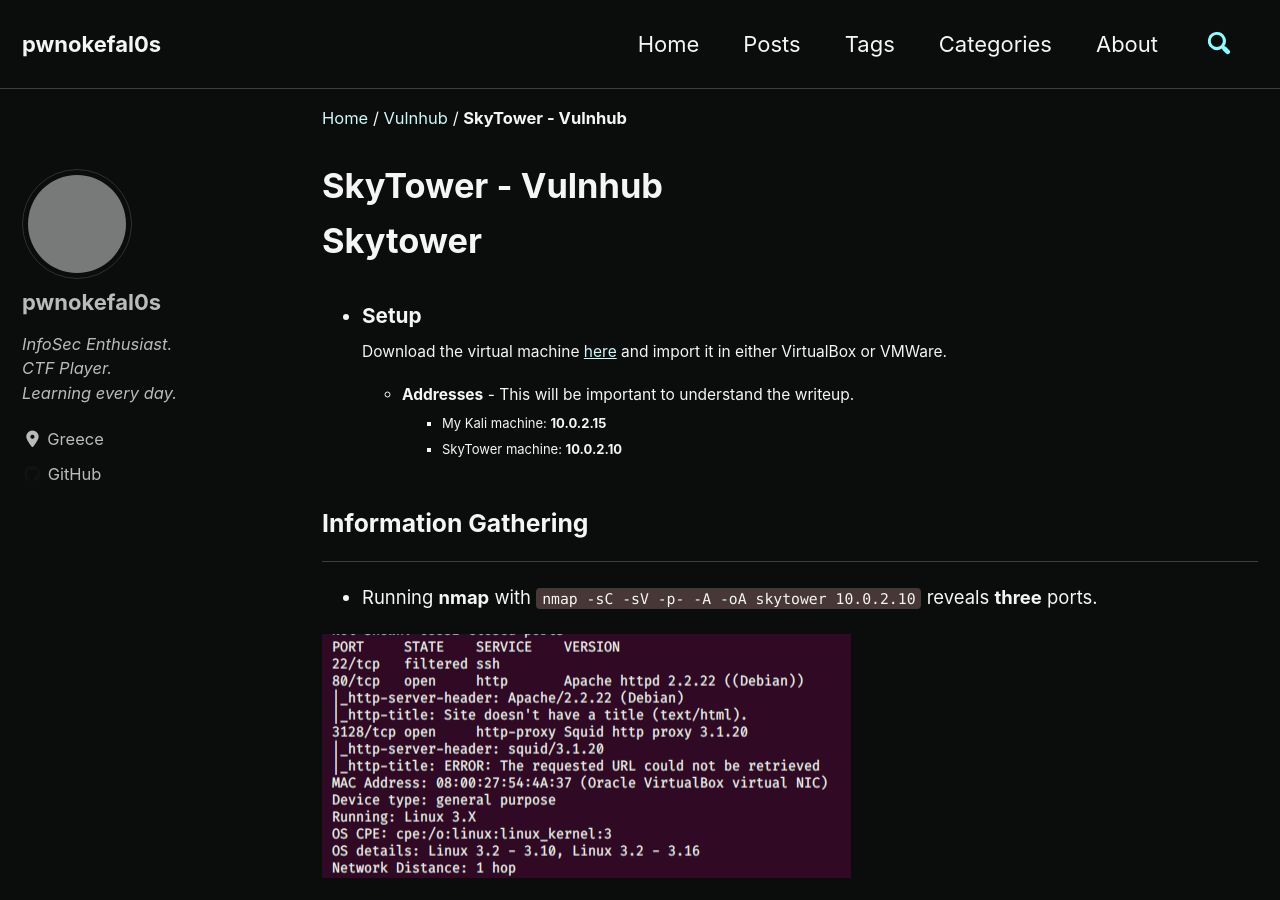
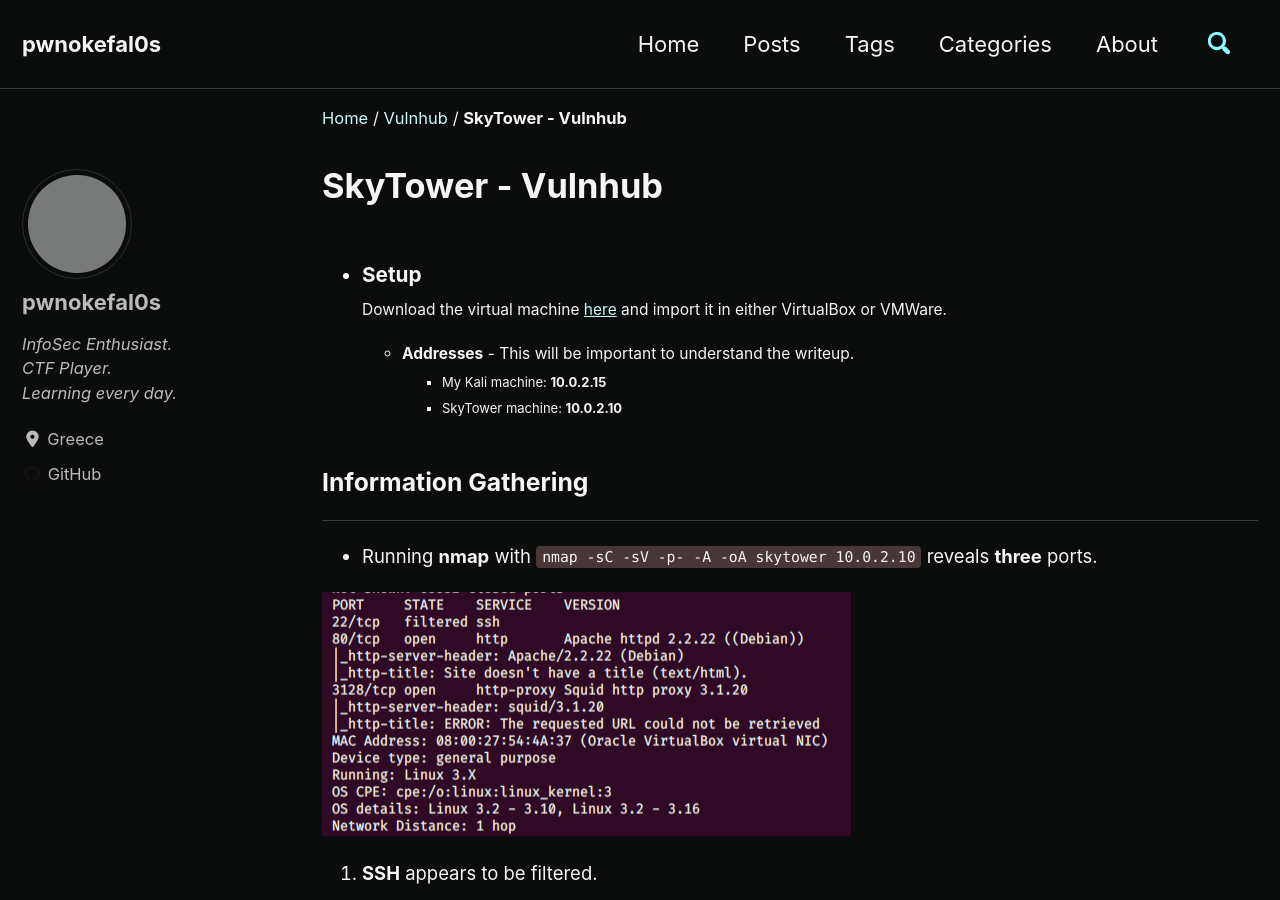
Before and after one commit to astasinos/astasinos.github.io, a Jekyll site: the page built from _posts/2020-04-20-SkyTower.md, in a window 1280 px wide and 900 px high. Built offline with Jekyll 4.4.1, drawn with Linux system fonts in a browser that asks for light colours; cached includes are drawn as plain includes; nearby versions of some CDN libraries; grey boxes are pictures that could not be loaded.

Commit message:
Update 2020-04-20-SkyTower.md

```diff
--- a/_posts/2020-04-20-SkyTower.md
+++ b/_posts/2020-04-20-SkyTower.md
@@ -15,8 +15,6 @@ header:
 ---
 
 
-
-# Skytower
 
 * ### Setup
 
```
